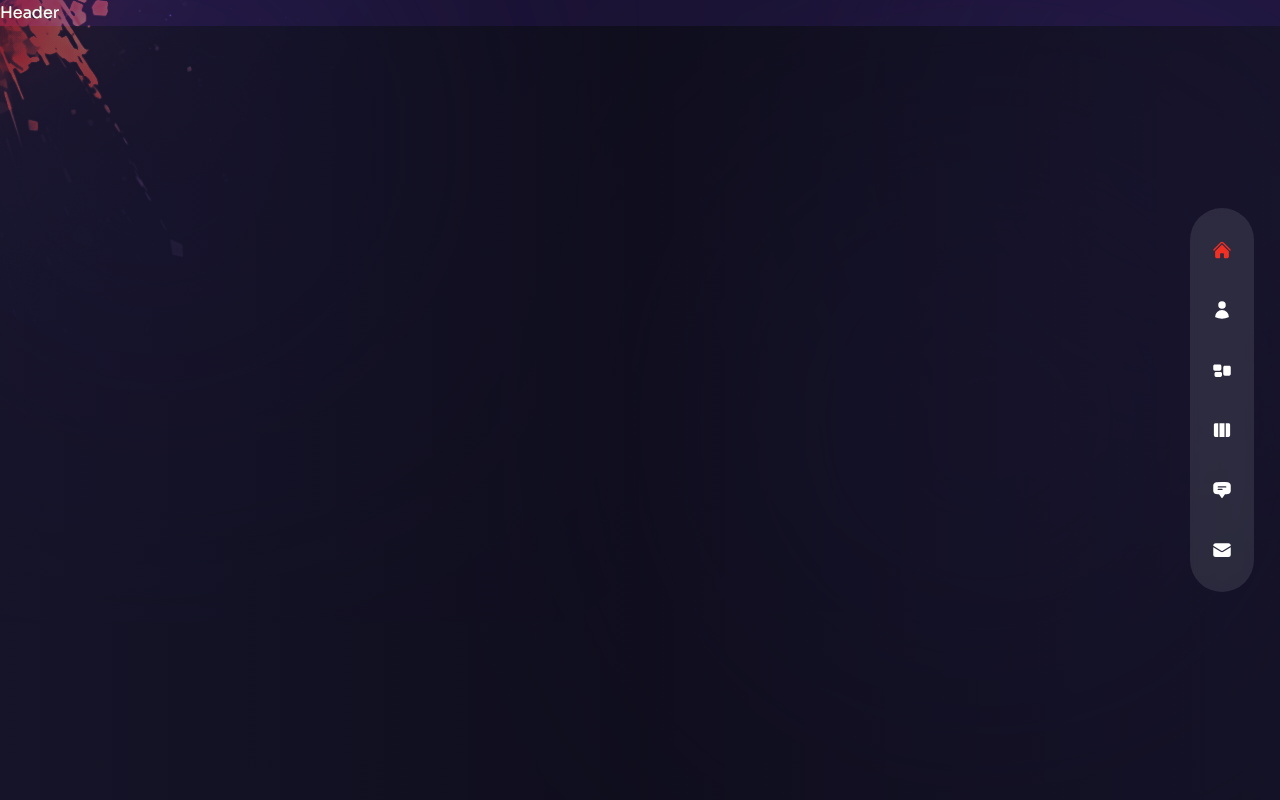
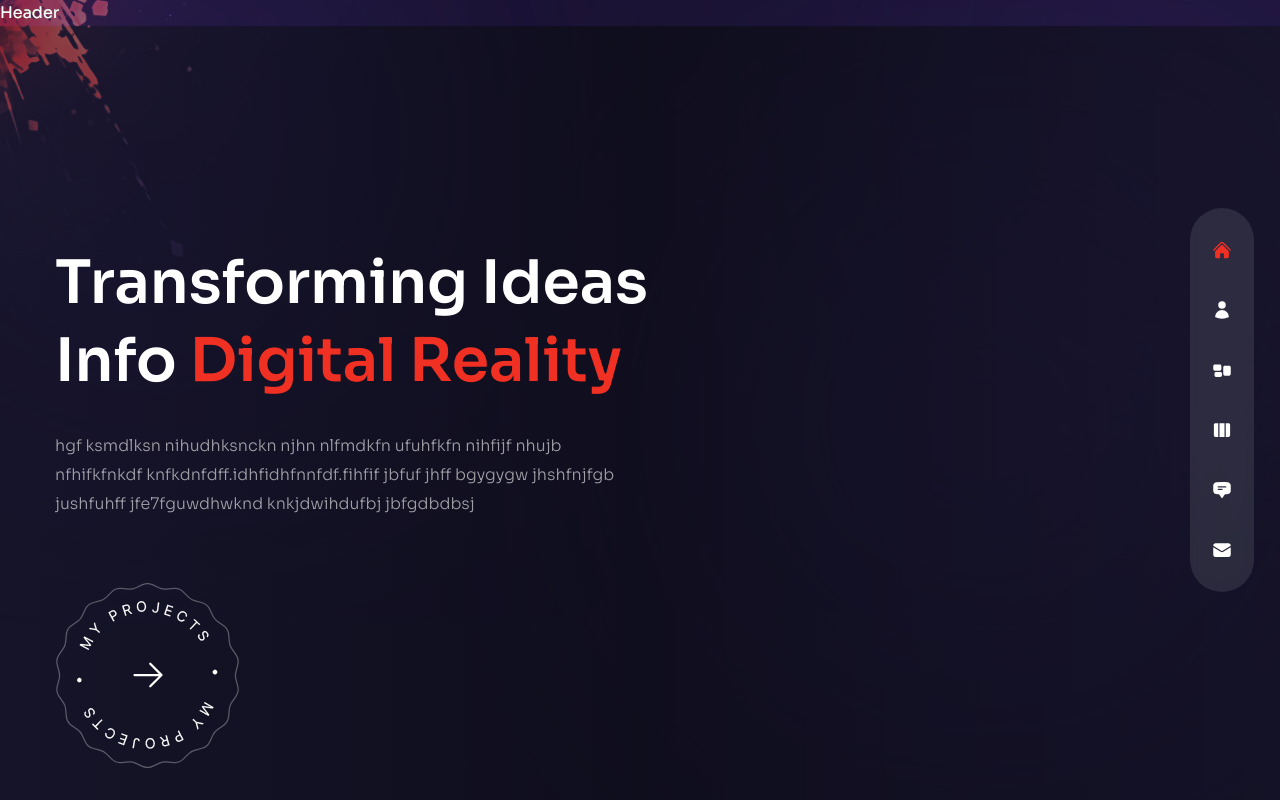
Before and after one commit to rahulav35/Portfolio, a Next.js app: page / in a window 1280 px wide. Built offline with nearby package versions, Linux system fonts and the light colour scheme.

Commit message:
btnAdded

```diff
--- a/components/ProjectsBtn.js
+++ b/components/ProjectsBtn.js
@@ -1,5 +1,24 @@
+// next image
+import Image from "next/image";
+
+
+// next link
+import Link from "next/link";
+
+// icons
+import { HiArrowRight } from "react-icons/hi2";
+
+
+
 const ProjectsBtn = () => {
-  return <div>Project Btn</div>;
+  return <div className="mx-auto xl:mx-0">
+    <Link
+    href={'/work'}
+    className="relative w-[185px] h-[185px] flex  justify-center items-center bg-circleStar bg-cover bg-center bg-no-repeat group">
+     <Image src={'/rounded-text.png'}  width={141} height={148} alt="" className="animate-spin-slow w-full h-full max-w-[141px] max-h-[148px] "/>
+     <HiArrowRight className="absolute text-4xl group-hover:translate-x-2 transition-all duration-300"/>
+    </Link>
+  </div>;
 };
 
 export default ProjectsBtn;
--- a/pages/index.js
+++ b/pages/index.js
@@ -19,7 +19,48 @@ const Home = () => {
 
     <div className="hw-full h-full bg-gradient-to-r from-primary/10 via-black/30 to-black/10">
 
-      <div className="">
+      <div className="text-center flex flex-col justify-center xl:pt-40 box-border xl:text-left h-full container mx-auto">
+
+{/* title */}
+<motion.h1
+variants={fadeIn('down', 0.2)}
+initial='hidden'
+animate='show'
+exit='hidden'
+
+ className="h1"> Transforming Ideas <br/> Info {' '}
+<span className="text-accent"> Digital Reality</span>
+
+</motion.h1>
+
+{/* subtitle */}
+<motion.p
+variants={fadeIn('down', 0.3)}
+initial='hidden'
+animate='show'
+exit='hidden'
+
+className="max-w-sm xl:max-w-xl mx-auto xl:mx-0 mb-10 xl:mb-16">
+  hgf ksmdlksn nihudhksnckn njhn nlfmdkfn ufuhfkfn nihfijf nhujb nfhifkfnkdf  knfkdnfdff.idhfidhfnnfdf.fihfif jbfuf jhff bgygygw  jhshfnjfgb jushfuhff jfe7fguwdhwknd knkjdwihdufbj jbfgdbdbsj
+</motion.p>
+
+{/* btn */}
+
+<div className="flex justify-center xl:hidden relative">
+  <ProjectsBtn/>
+</div>
+
+<motion.div
+variants={fadeIn('down', 0.4)}
+initial='hidden'
+animate='show'
+exit='hidden'
+className="hidden xl:flex"
+>
+  <ProjectsBtn/>
+</motion.div>
+
+
 
       </div>
 
```
